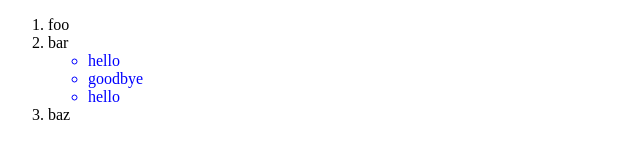
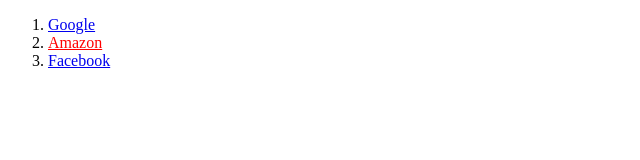
Before and after one commit to JeissonChacon23/CS50, a plain HTML site: page index.html in a window 1280 px wide. Shown: the whole page, without its empty margins (0-640 px from the left). Drawn offline with Linux system fonts and the light colour scheme.

Commit message:
Attributes as Selectors

```diff
--- a/index.html
+++ b/index.html
@@ -6,19 +6,17 @@
             ul li {
                 color: blue;
             }
+
+            a[href="https://www.amazon.com/"] {
+                color: red;
+            }
         </style>
     </head>
     <body>
         <ol>
-            <li>foo</li>
-            <li> bar
-                <ul>
-                    <li>hello</li>
-                    <li>goodbye</li>
-                    <li>hello</li>
-                </ul>
-            </li>
-            <li>baz</li>
+            <li><a href="https://www.google.com/">Google</a></li>
+            <li><a href="https://www.amazon.com/">Amazon</a> </li>
+            <li><a href="https://www.facebook.com/">Facebook</a></li>
         </ol>
 
     </body>
```
